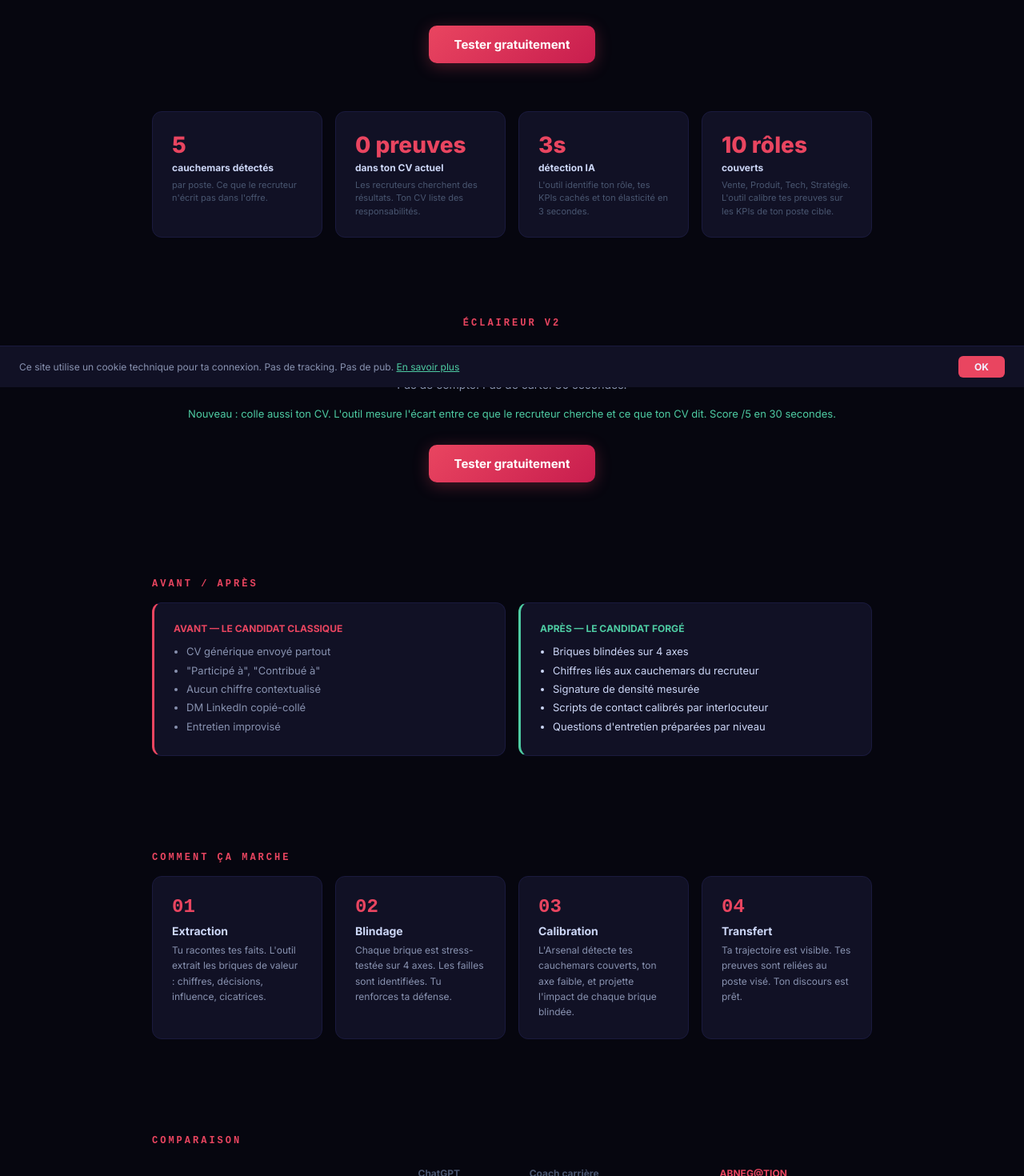
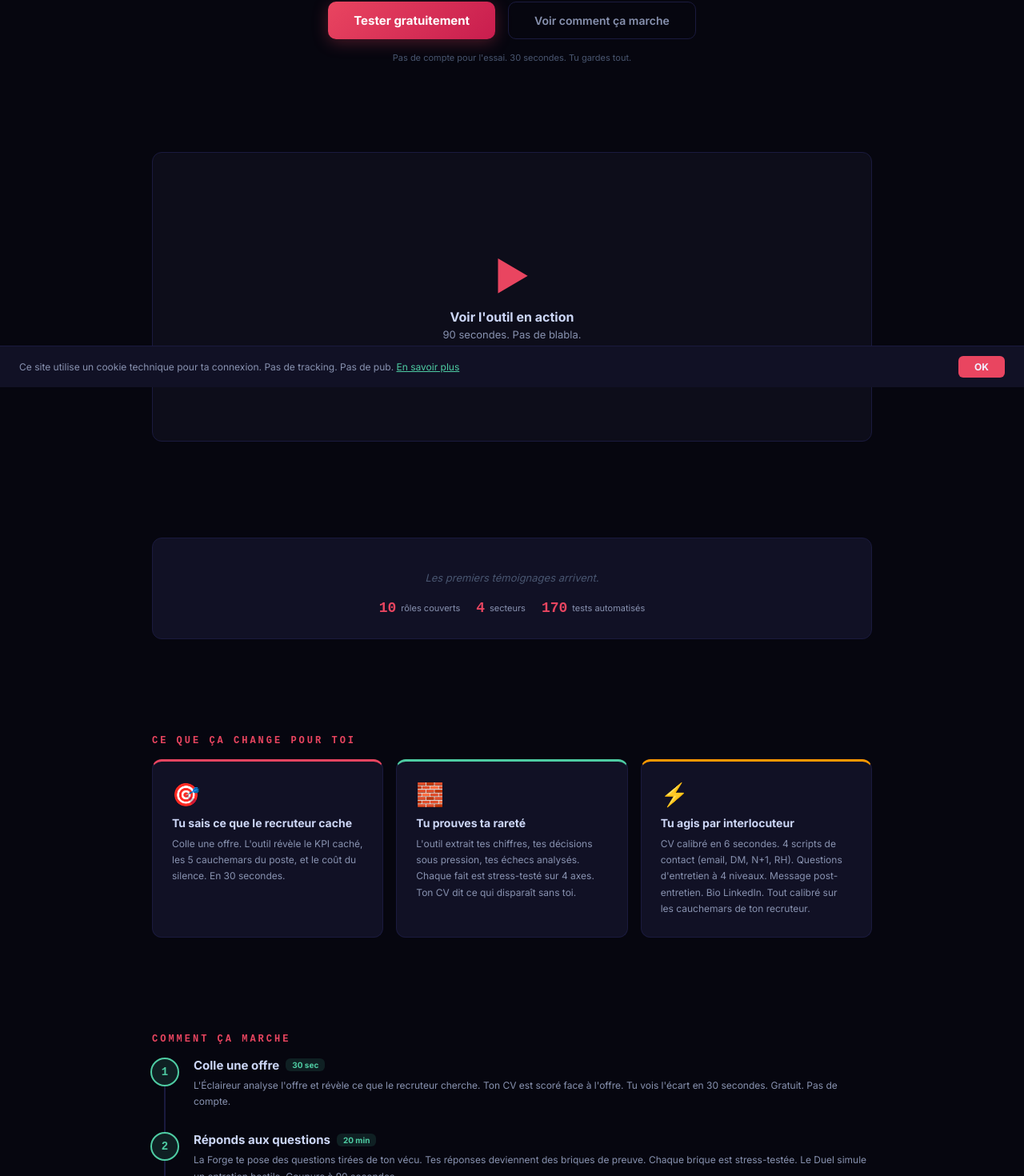
Before and after one commit to Jmbigeat/exosquelette, a Next.js app: page / in a window 1280 px wide. Shown: the part 316-1786 px from the top of the page at 80% size. Built offline with nearby package versions, Linux system fonts and the light colour scheme.

Commit message:
feat: landing page restructurée wireframe — bénéfices, 3 étapes, placeholders
Co-Authored-By: Claude Opus 4.6 <noreply@anthropic.com>

```diff
--- a/app/page.js
+++ b/app/page.js
@@ -4,7 +4,7 @@ import Link from "next/link";
 
 /* ==============================
    LANDING PAGE — ABNEG@TION
-   Structure ATMT : Accroche, Tension, Méthode, Transfert
+   Wireframe : Hero → Vidéo → Preuve sociale → Bénéfices → 3 étapes → Avant/Après → Comparaison → Avis → Pricing → FAQ → CTA → Footer
    ============================== */
 
 function FadeIn({ children, delay }) {
@@ -22,27 +22,6 @@ function FadeIn({ children, delay }) {
   );
 }
 
-function Counter({ end, suffix, duration }) {
-  var countState = useState(0);
-  var count = countState[0]; var setCount = countState[1];
-  useEffect(function() {
-    var dur = duration || 2000;
-    var steps = 30;
-    var step = 0;
-    var interval = setInterval(function() {
-      step++;
-      var progress = step / steps;
-      var eased = 1 - Math.pow(1 - progress, 3);
-      setCount(Math.round(end * eased));
-      if (step >= steps) clearInterval(interval);
-    }, dur / steps);
-    return function() { clearInterval(interval); };
-  }, [end, duration]);
-  return (
-    <span>{count}{suffix || ""}</span>
-  );
-}
-
 export default function Home() {
   var sectionStyle = { maxWidth: 900, margin: "0 auto", padding: "60px 20px" };
   var h2Style = { fontSize: 12, color: "#e94560", fontWeight: 700, letterSpacing: 3, marginBottom: 16, fontFamily: "'JetBrains Mono', monospace" };
@@ -51,51 +30,106 @@ export default function Home() {
   return (
     <div style={{ background: "#06060f", minHeight: "100vh", color: "#ccd6f6", fontFamily: "'Inter', -apple-system, sans-serif" }}>
 
-      {/* ══════ HEADER ══════ */}
+      {/* ══════ 1. HERO ══════ */}
       <div style={{ padding: "16px 20px", display: "flex", justifyContent: "space-between", alignItems: "center", maxWidth: 900, margin: "0 auto" }}>
         <div style={{ fontSize: 14, fontWeight: 800, color: "#e94560", letterSpacing: 2, fontFamily: "'JetBrains Mono', monospace" }}>ABNEG@TION</div>
         <div style={{ display: "flex", gap: 16, alignItems: "center" }}>
-          <Link href="/eclaireur" style={{ fontSize: 12, color: "#8892b0", textDecoration: "none" }}>Éclaireur</Link>
-          <Link href="/auth" style={{ fontSize: 12, color: "#8892b0", textDecoration: "none" }}>Connexion</Link>
+          <Link href="/eclaireur" style={{ fontSize: 12, color: "#8892b0", textDecoration: "none" }}>Essai gratuit</Link>
+          <a href="#comment" style={{ fontSize: 12, color: "#8892b0", textDecoration: "none" }}>Comment ça marche</a>
+          <a href="#prix" style={{ fontSize: 12, color: "#8892b0", textDecoration: "none" }}>Prix</a>
         </div>
       </div>
 
-      {/* ══════ ACCROCHE ══════ */}
       <div style={{ ...sectionStyle, textAlign: "center", paddingTop: 80, paddingBottom: 40 }}>
         <FadeIn>
-          <div style={h2Style}>LA FORGE</div>
           <h1 style={{ fontSize: 32, fontWeight: 800, color: "#f0f0ff", lineHeight: 1.3, marginBottom: 20, maxWidth: 700, margin: "0 auto 20px" }}>
-            Ton CV dit ce que tu as fait.<br />Le recruteur veut savoir ce que tu résous.
+            Ta signature professionnelle existe déjà.<br />Tu ne sais pas la formuler.
           </h1>
-          <p style={{ fontSize: 16, color: "#8892b0", lineHeight: 1.7, maxWidth: 540, margin: "0 auto 32px" }}>
-            Abneg@tion extrait tes preuves de valeur, les blinde sur 4 axes, et calibre ton discours sur les cauchemars du recruteur. Gratuit.
+          <p style={{ fontSize: 16, color: "#8892b0", lineHeight: 1.7, maxWidth: 560, margin: "0 auto 32px" }}>
+            L'outil extrait tes preuves, nomme tes différences, et produit les livrables qui te positionnent. Gratuit.
           </p>
+          <div style={{ display: "flex", gap: 16, justifyContent: "center", flexWrap: "wrap", marginBottom: 16 }}>
             <Link href="/eclaireur" style={{
               display: "inline-block", padding: "14px 32px",
               background: "linear-gradient(135deg, #e94560, #c81d4e)", color: "#fff",
               borderRadius: 10, fontWeight: 700, fontSize: 15, textDecoration: "none",
               boxShadow: "0 4px 20px rgba(233,69,96,0.3)",
             }}>Tester gratuitement</Link>
+            <a href="#comment" style={{
+              display: "inline-block", padding: "14px 32px",
+              background: "transparent", color: "#8892b0",
+              borderRadius: 10, fontWeight: 600, fontSize: 14, textDecoration: "none",
+              border: "1px solid #1a1a3e",
+            }}>Voir comment ça marche</a>
+          </div>
+          <p style={{ fontSize: 11, color: "#495670" }}>Pas de compte pour l'essai. 30 secondes. Tu gardes tout.</p>
         </FadeIn>
       </div>
 
-      {/* ══════ CHIFFRES ══════ */}
-      <div style={{ ...sectionStyle, paddingTop: 20, paddingBottom: 40 }}>
+      {/* ══════ 2. VIDÉO (placeholder) ══════ */}
+      <div style={sectionStyle}>
+        <FadeIn delay={0.1}>
+          <div style={{
+            background: "#0d0d1a", border: "1px solid #1a1a3e", borderRadius: 12,
+            height: 360, display: "flex", flexDirection: "column", alignItems: "center", justifyContent: "center",
+          }}>
+            <div style={{ fontSize: 48, color: "#e94560", marginBottom: 12 }}>{"\u25B6"}</div>
+            <div style={{ fontSize: 16, fontWeight: 700, color: "#ccd6f6", marginBottom: 4 }}>Voir l'outil en action</div>
+            <div style={{ fontSize: 13, color: "#8892b0" }}>90 secondes. Pas de blabla.</div>
+          </div>
+        </FadeIn>
+      </div>
+
+      {/* ══════ 3. PREUVE SOCIALE (placeholder) ══════ */}
+      <div style={sectionStyle}>
         <FadeIn delay={0.2}>
-          <div style={{ display: "grid", gridTemplateColumns: "repeat(auto-fit, minmax(180px, 1fr))", gap: 16 }}>
+          <div style={{ background: "#111125", borderRadius: 12, padding: "28px 24px", textAlign: "center", border: "1px solid #1a1a3e" }}>
+            <p style={{ fontSize: 13, color: "#495670", fontStyle: "italic", marginBottom: 20 }}>Les premiers témoignages arrivent.</p>
+            <div style={{ display: "flex", justifyContent: "center", gap: 20, flexWrap: "wrap" }}>
               {[
-              { end: 5, suffix: "", label: "cauchemars détectés", desc: "par poste. Ce que le recruteur n'écrit pas dans l'offre." },
-              { end: 0, suffix: " preuves", label: "dans ton CV actuel", desc: "Les recruteurs cherchent des résultats. Ton CV liste des responsabilités." },
-              { end: 3, suffix: "s", label: "détection IA", desc: "L'outil identifie ton rôle, tes KPIs cachés et ton élasticité en 3 secondes." },
-              { end: 10, suffix: " rôles", label: "couverts", desc: "Vente, Produit, Tech, Stratégie. L'outil calibre tes preuves sur les KPIs de ton poste cible." },
+                { value: "10", label: "rôles couverts" },
+                { value: "4", label: "secteurs" },
+                { value: "170", label: "tests automatisés" },
               ].map(function(item, i) {
                 return (
-                <div key={i} style={cardStyle}>
-                  <div style={{ fontSize: 28, fontWeight: 800, color: "#e94560", marginBottom: 4 }}>
-                    <Counter end={item.end} suffix={item.suffix} />
+                  <div key={i} style={{ display: "flex", alignItems: "center", gap: 6 }}>
+                    <span style={{ fontSize: 18, fontWeight: 800, color: "#e94560", fontFamily: "'JetBrains Mono', monospace" }}>{item.value}</span>
+                    <span style={{ fontSize: 11, color: "#8892b0" }}>{item.label}</span>
                   </div>
-                  <div style={{ fontSize: 12, fontWeight: 700, color: "#ccd6f6", marginBottom: 6 }}>{item.label}</div>
-                  <div style={{ fontSize: 11, color: "#495670", lineHeight: 1.5 }}>{item.desc}</div>
+                );
+              })}
+            </div>
+          </div>
+        </FadeIn>
+      </div>
+
+      {/* ══════ 4. BÉNÉFICES ══════ */}
+      <div style={sectionStyle}>
+        <FadeIn delay={0.3}>
+          <div style={h2Style}>CE QUE ÇA CHANGE POUR TOI</div>
+          <div style={{ display: "grid", gridTemplateColumns: "repeat(auto-fit, minmax(250px, 1fr))", gap: 16 }}>
+            {[
+              {
+                icon: "\uD83C\uDFAF", accent: "#e94560",
+                title: "Tu sais ce que le recruteur cache",
+                desc: "Colle une offre. L'outil révèle le KPI caché, les 5 cauchemars du poste, et le coût du silence. En 30 secondes.",
+              },
+              {
+                icon: "\uD83E\uDDF1", accent: "#4ecca3",
+                title: "Tu prouves ta rareté",
+                desc: "L'outil extrait tes chiffres, tes décisions sous pression, tes échecs analysés. Chaque fait est stress-testé sur 4 axes. Ton CV dit ce qui disparaît sans toi.",
+              },
+              {
+                icon: "\u26A1", accent: "#ff9800",
+                title: "Tu agis par interlocuteur",
+                desc: "CV calibré en 6 secondes. 4 scripts de contact (email, DM, N+1, RH). Questions d'entretien à 4 niveaux. Message post-entretien. Bio LinkedIn. Tout calibré sur les cauchemars de ton recruteur.",
+              },
+            ].map(function(item, i) {
+              return (
+                <div key={i} style={{ ...cardStyle, borderTop: "3px solid " + item.accent }}>
+                  <div style={{ fontSize: 28, marginBottom: 10 }}>{item.icon}</div>
+                  <div style={{ fontSize: 14, fontWeight: 700, color: "#ccd6f6", marginBottom: 8 }}>{item.title}</div>
+                  <div style={{ fontSize: 12, color: "#8892b0", lineHeight: 1.7 }}>{item.desc}</div>
                 </div>
               );
             })}
@@ -103,32 +137,59 @@ export default function Home() {
         </FadeIn>
       </div>
 
-      {/* ══════ ÉCLAIREUR ══════ */}
-      <div style={{ ...sectionStyle, textAlign: "center" }}>
-        <FadeIn delay={0.3}>
-          <div style={h2Style}>ÉCLAIREUR V2</div>
-          <h2 style={{ fontSize: 22, fontWeight: 800, color: "#f0f0ff", marginBottom: 12 }}>
-            Colle une offre. Vois ce que le recruteur cache.
-          </h2>
-          <p style={{ fontSize: 14, color: "#8892b0", lineHeight: 1.7, marginBottom: 8 }}>
-            Pas de compte. Pas de carte. 30 secondes.
-          </p>
-          <p style={{ fontSize: 13, color: "#4ecca3", lineHeight: 1.7, marginBottom: 28 }}>
-            Nouveau : colle aussi ton CV. L'outil mesure l'écart entre ce que le recruteur cherche et ce que ton CV dit. Score /5 en 30 secondes.
-          </p>
-          <Link href="/eclaireur" style={{
-            display: "inline-block", padding: "14px 32px",
-            background: "linear-gradient(135deg, #e94560, #c81d4e)", color: "#fff",
-            borderRadius: 10, fontWeight: 700, fontSize: 15, textDecoration: "none",
-            boxShadow: "0 4px 20px rgba(233,69,96,0.3)",
-          }}>Tester gratuitement</Link>
+      {/* ══════ 5. COMMENT ÇA MARCHE — 3 étapes ══════ */}
+      <div id="comment" style={sectionStyle}>
+        <FadeIn delay={0.4}>
+          <div style={h2Style}>COMMENT ÇA MARCHE</div>
+          <div style={{ display: "flex", flexDirection: "column", gap: 0 }}>
+            {[
+              {
+                step: "1", badge: "30 sec",
+                title: "Colle une offre",
+                desc: "L'Éclaireur analyse l'offre et révèle ce que le recruteur cherche. Ton CV est scoré face à l'offre. Tu vois l'écart en 30 secondes. Gratuit. Pas de compte.",
+              },
+              {
+                step: "2", badge: "20 min",
+                title: "Réponds aux questions",
+                desc: "La Forge te pose des questions tirées de ton vécu. Tes réponses deviennent des briques de preuve. Chaque brique est stress-testée. Le Duel simule un entretien hostile. Coupure à 90 secondes.",
+              },
+              {
+                step: "3", badge: "12+ livrables",
+                title: "Récupère tes armes",
+                desc: "L'Établi produit tes livrables calibrés par interlocuteur. CV, emails, scripts, posts LinkedIn, questions d'entretien, message post-entretien. Chaque livrable est audité automatiquement.",
+              },
+            ].map(function(item, i) {
+              var isLast = i === 2;
+              return (
+                <div key={i} style={{ display: "flex", gap: 20 }}>
+                  {/* Timeline */}
+                  <div style={{ display: "flex", flexDirection: "column", alignItems: "center", flexShrink: 0, width: 32 }}>
+                    <div style={{
+                      width: 32, height: 32, borderRadius: "50%", background: "#4ecca3" + "22", border: "2px solid #4ecca3",
+                      display: "flex", alignItems: "center", justifyContent: "center",
+                      fontSize: 14, fontWeight: 800, color: "#4ecca3", fontFamily: "'JetBrains Mono', monospace",
+                    }}>{item.step}</div>
+                    {!isLast && <div style={{ width: 2, flex: 1, background: "#1a1a3e", minHeight: 40 }} />}
+                  </div>
+                  {/* Content */}
+                  <div style={{ paddingBottom: isLast ? 0 : 28 }}>
+                    <div style={{ display: "flex", alignItems: "center", gap: 8, marginBottom: 6 }}>
+                      <div style={{ fontSize: 15, fontWeight: 700, color: "#ccd6f6" }}>{item.title}</div>
+                      <span style={{ fontSize: 10, fontWeight: 700, color: "#4ecca3", background: "#4ecca3" + "22", padding: "2px 8px", borderRadius: 6 }}>{item.badge}</span>
+                    </div>
+                    <div style={{ fontSize: 12, color: "#8892b0", lineHeight: 1.7 }}>{item.desc}</div>
+                  </div>
+                </div>
+              );
+            })}
+          </div>
         </FadeIn>
       </div>
 
-      {/* ══════ TENSION — Avant / Après ══════ */}
+      {/* ══════ 6. AVANT / APRÈS ══════ */}
       <div style={sectionStyle}>
-        <FadeIn delay={0.4}>
-          <div style={h2Style}>AVANT / APRÈS</div>
+        <FadeIn delay={0.5}>
+          <div style={h2Style}>CE QUI CHANGE VRAIMENT</div>
           <div style={{ display: "grid", gridTemplateColumns: "1fr 1fr", gap: 16 }}>
             <div style={{ ...cardStyle, borderLeft: "3px solid #e94560" }}>
               <div style={{ fontSize: 12, fontWeight: 700, color: "#e94560", marginBottom: 10 }}>AVANT — LE CANDIDAT CLASSIQUE</div>
@@ -154,30 +215,7 @@ export default function Home() {
         </FadeIn>
       </div>
 
-      {/* ══════ MÉTHODE — Comment ça marche ══════ */}
-      <div style={sectionStyle}>
-        <FadeIn delay={0.5}>
-          <div style={h2Style}>COMMENT ÇA MARCHE</div>
-          <div style={{ display: "grid", gridTemplateColumns: "repeat(auto-fit, minmax(200px, 1fr))", gap: 16 }}>
-            {[
-              { step: "01", title: "Extraction", desc: "Tu racontes tes faits. L'outil extrait les briques de valeur : chiffres, décisions, influence, cicatrices." },
-              { step: "02", title: "Blindage", desc: "Chaque brique est stress-testée sur 4 axes. Les failles sont identifiées. Tu renforces ta défense." },
-              { step: "03", title: "Calibration", desc: "L'Arsenal détecte tes cauchemars couverts, ton axe faible, et projette l'impact de chaque brique blindée." },
-              { step: "04", title: "Transfert", desc: "Ta trajectoire est visible. Tes preuves sont reliées au poste visé. Ton discours est prêt." },
-            ].map(function(item, i) {
-              return (
-                <div key={i} style={cardStyle}>
-                  <div style={{ fontSize: 24, fontWeight: 800, color: "#e94560", marginBottom: 8, fontFamily: "'JetBrains Mono', monospace" }}>{item.step}</div>
-                  <div style={{ fontSize: 14, fontWeight: 700, color: "#ccd6f6", marginBottom: 6 }}>{item.title}</div>
-                  <div style={{ fontSize: 12, color: "#8892b0", lineHeight: 1.6 }}>{item.desc}</div>
-                </div>
-              );
-            })}
-          </div>
-        </FadeIn>
-      </div>
-
-      {/* ══════ COMPARAISON ══════ */}
+      {/* ══════ 7. COMPARAISON ══════ */}
       <div style={sectionStyle}>
         <FadeIn delay={0.6}>
           <div style={h2Style}>COMPARAISON</div>
@@ -216,8 +254,25 @@ export default function Home() {
         </FadeIn>
       </div>
 
-      {/* ══════ PRICING ══════ */}
-      <div style={sectionStyle}>
+      {/* ══════ 8. AVIS CLIENTS (placeholder) ══════ */}
+      <div id="avis" style={sectionStyle}>
+        <FadeIn delay={0.65}>
+          <div style={h2Style}>AVIS CANDIDATS</div>
+          <div style={{ display: "grid", gridTemplateColumns: "repeat(3, 1fr)", gap: 16, marginBottom: 16 }}>
+            {[0, 1, 2].map(function(i) {
+              return (
+                <div key={i} style={{ ...cardStyle, display: "flex", alignItems: "center", justifyContent: "center", minHeight: 120 }}>
+                  <span style={{ fontSize: 13, color: "#495670" }}>Bientôt</span>
+                </div>
+              );
+            })}
+          </div>
+          <p style={{ fontSize: 12, color: "#495670", fontStyle: "italic", textAlign: "center" }}>Les 10 premiers candidats testent l'outil. Leurs retours apparaîtront ici.</p>
+        </FadeIn>
+      </div>
+
+      {/* ══════ 9. PRICING ══════ */}
+      <div id="prix" style={sectionStyle}>
         <FadeIn delay={0.7}>
           <div style={h2Style}>PRICING</div>
           <div style={{ display: "grid", gridTemplateColumns: "1fr 1fr", gap: 20 }}>
@@ -256,10 +311,10 @@ export default function Home() {
         </FadeIn>
       </div>
 
-      {/* ══════ OBJECTIONS ══════ */}
+      {/* ══════ 10. FAQ ══════ */}
       <div style={sectionStyle}>
         <FadeIn delay={0.8}>
-          <div style={h2Style}>OBJECTIONS</div>
+          <div style={h2Style}>FAQ</div>
           <div style={{ display: "flex", flexDirection: "column", gap: 16 }}>
             {[
               {
@@ -290,11 +345,11 @@ export default function Home() {
         </FadeIn>
       </div>
 
-      {/* ══════ CTA FINAL ══════ */}
+      {/* ══════ 11. CTA FINAL ══════ */}
       <div style={{ ...sectionStyle, textAlign: "center", paddingBottom: 40 }}>
         <FadeIn delay={0.9}>
           <h2 style={{ fontSize: 22, fontWeight: 800, color: "#f0f0ff", marginBottom: 12 }}>
-            Ton CV ne te défend pas. Tes preuves, oui.
+            Ta signature existe déjà. L'outil la fait émerger.
           </h2>
           <p style={{ fontSize: 14, color: "#8892b0", marginBottom: 28 }}>
             Commence par l'Éclaireur. 30 secondes. Zéro engagement.
@@ -308,7 +363,7 @@ export default function Home() {
         </FadeIn>
       </div>
 
-      {/* ══════ FOOTER ══════ */}
+      {/* ══════ 12. FOOTER ══════ */}
       <div style={{ borderTop: "1px solid #1a1a3e", padding: "20px 0", textAlign: "center", fontSize: 10, color: "#495670" }}>
         ABNEG@TION par Exosquelette · <Link href="/mentions-legales" style={{ color: "#495670", textDecoration: "none" }}>Mentions légales</Link> · <Link href="/confidentialite" style={{ color: "#495670", textDecoration: "none" }}>Confidentialité</Link> · © 2026
       </div>
```
Lines whose indentation alone changed are shown as unchanged.
